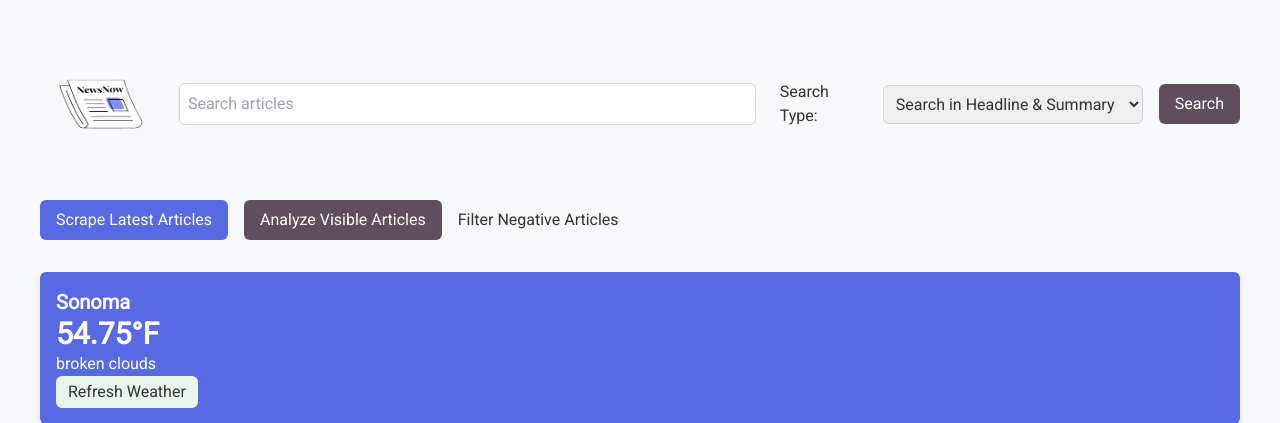
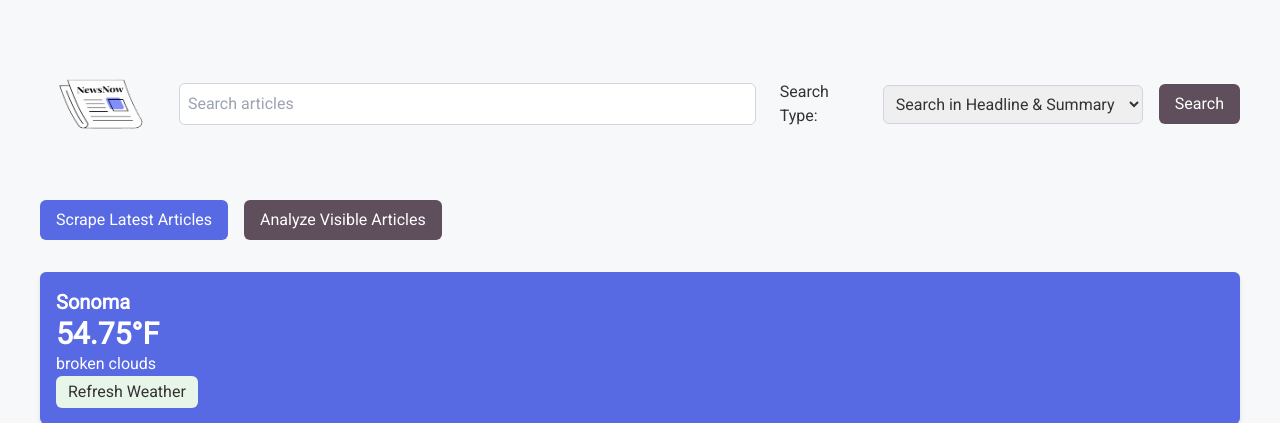
Before and after one commit to jsnorek/NewsNow, a Flask app: page / in a window 1280 px wide. Shown: the top 423 px of the page. Run offline with Flask 3, Linux system fonts and the light colour scheme; data comes from the database, SQL or seed files in the repository; some libraries are stand-ins or nearby versions.

Commit message:
default filter button to hidden

```diff
--- a/templates/index.html
+++ b/templates/index.html
@@ -86,7 +86,7 @@
             Analyze Visible Articles
         </button>
 
-        <button>Filter Negative Articles</button>
+        <button class="hidden">Filter Negative Articles</button>
 
     </section>
 
```
